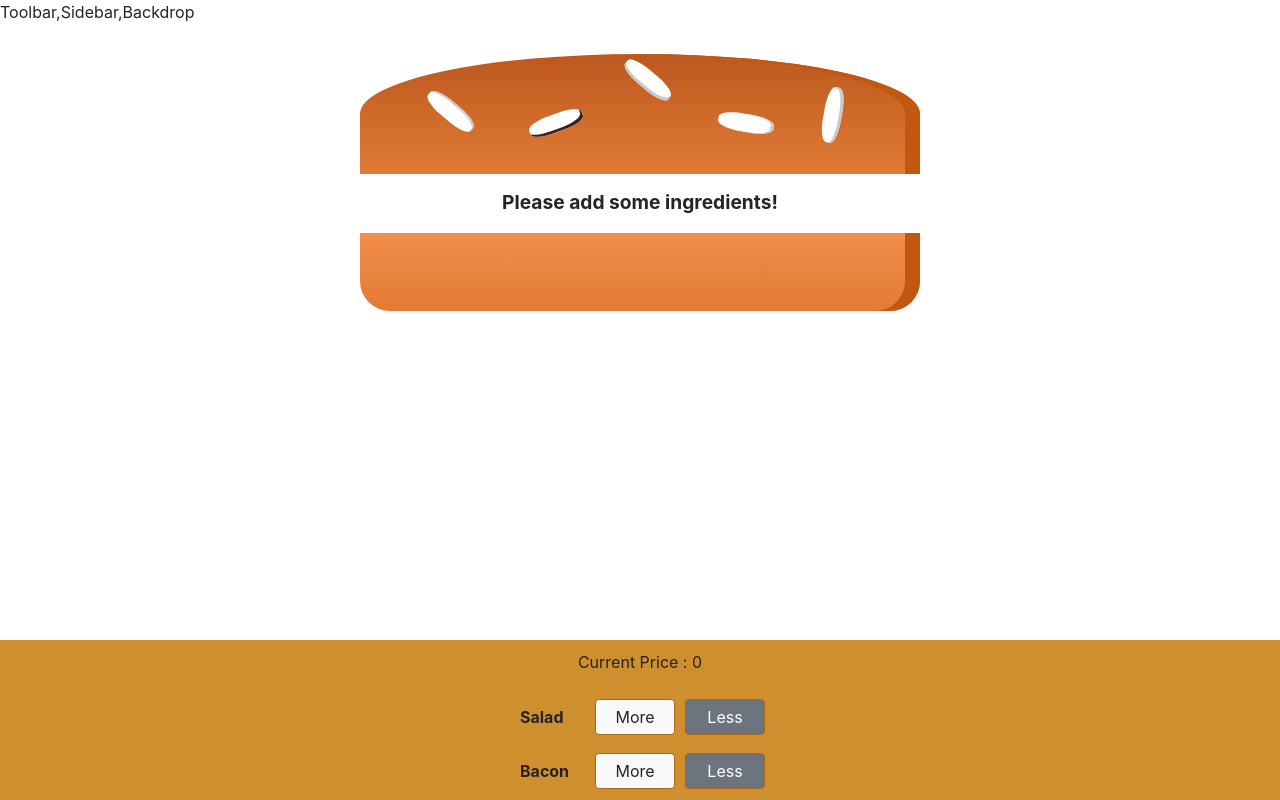
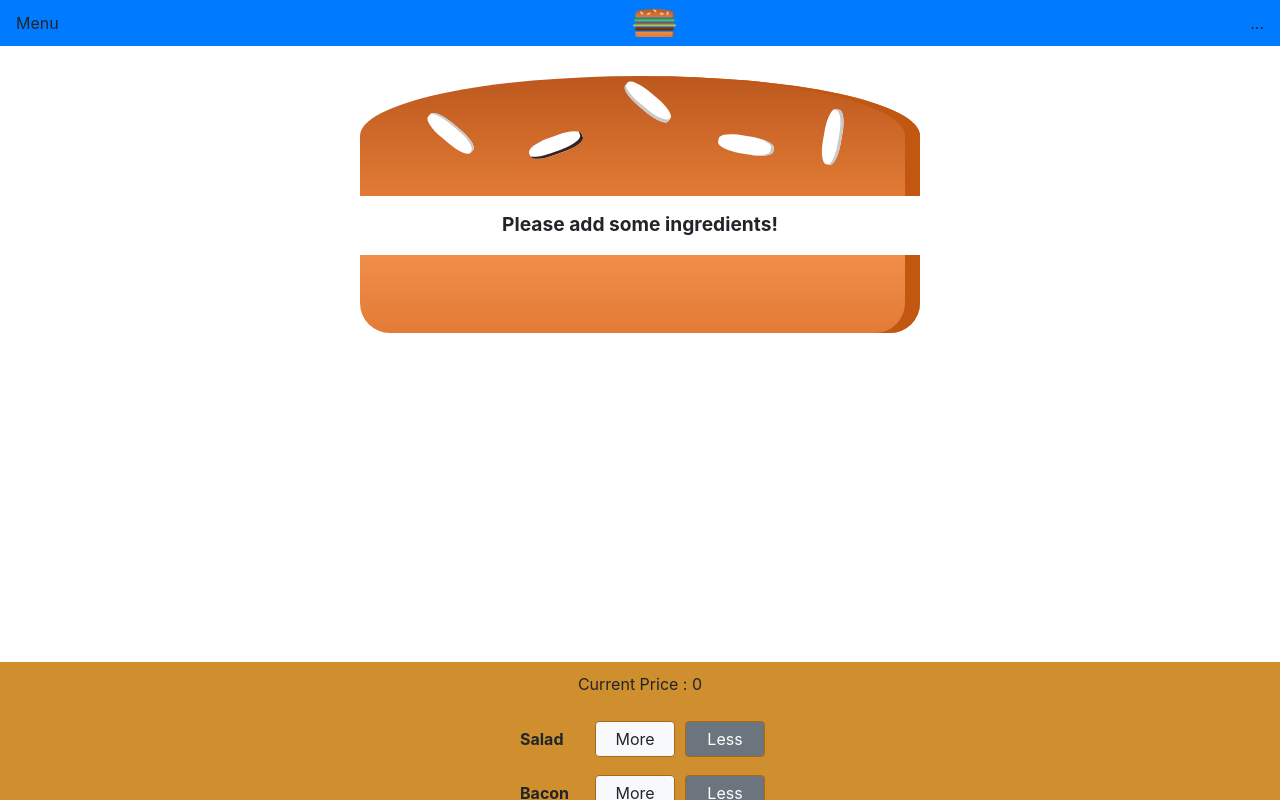
Before and after one commit to venkateshnatraj/burger-react-app, a React (Create React App) app: page / in a window 1280 px wide. Shown: the top 800 px of the page. Built offline with nearby package versions, Linux system fonts and the light colour scheme; the HTML template or start-up script is replaced by a standard one.

Commit message:
added menu

```diff
--- /dev/null
+++ b/src/components/Logo/logo.js
@@ -0,0 +1,11 @@
+import React from 'react'
+import burgerLogo from '../../assests/images/burger-logo.png'
+import classes from './logo.module.css'
+
+const Logo = () => (
+  <div className={classes.Logo}>
+    <img src={burgerLogo} alt="MyBurger" />
+  </div>
+)
+
+export default Logo
--- /dev/null
+++ b/src/components/Logo/logo.module.css
@@ -0,0 +1,11 @@
+.Logo {
+    /* background-color: white; */
+    padding: 1px;
+    height: 30px;
+    border-radius: 5px;
+    box-sizing: border-box;
+}
+
+.Logo img {
+    height: 100%;
+}
--- /dev/null
+++ b/src/components/Navigation/toolbar.js
@@ -0,0 +1,15 @@
+import React, { Fragment } from 'react'
+import Logo from '../Logo/logo'
+
+const Toolbar = () => (
+  <Fragment>
+    <nav className="navbar navbar-dark bg-primary">
+      <div>Menu</div>
+      <Logo />
+      {/* <div>...</div> */}
+      <nav>...</nav>
+    </nav>
+  </Fragment>
+)
+
+export default Toolbar
--- a/src/components/layout/Layout.js
+++ b/src/components/layout/Layout.js
@@ -1,10 +1,10 @@
 import React, { Fragment } from 'react'
-
 import classes from './Layout.module.css'
+import Toolbar from '../Navigation/toolbar'
 
 const layout = (props) => (
   <Fragment>
-    <div> Toolbar,Sidebar,Backdrop </div>
+    <Toolbar />
     <main className={classes.Content}>{props.children}</main>
   </Fragment>
 )
```
Also changed, not shown: src/assests/images/burger-logo.png (added).
